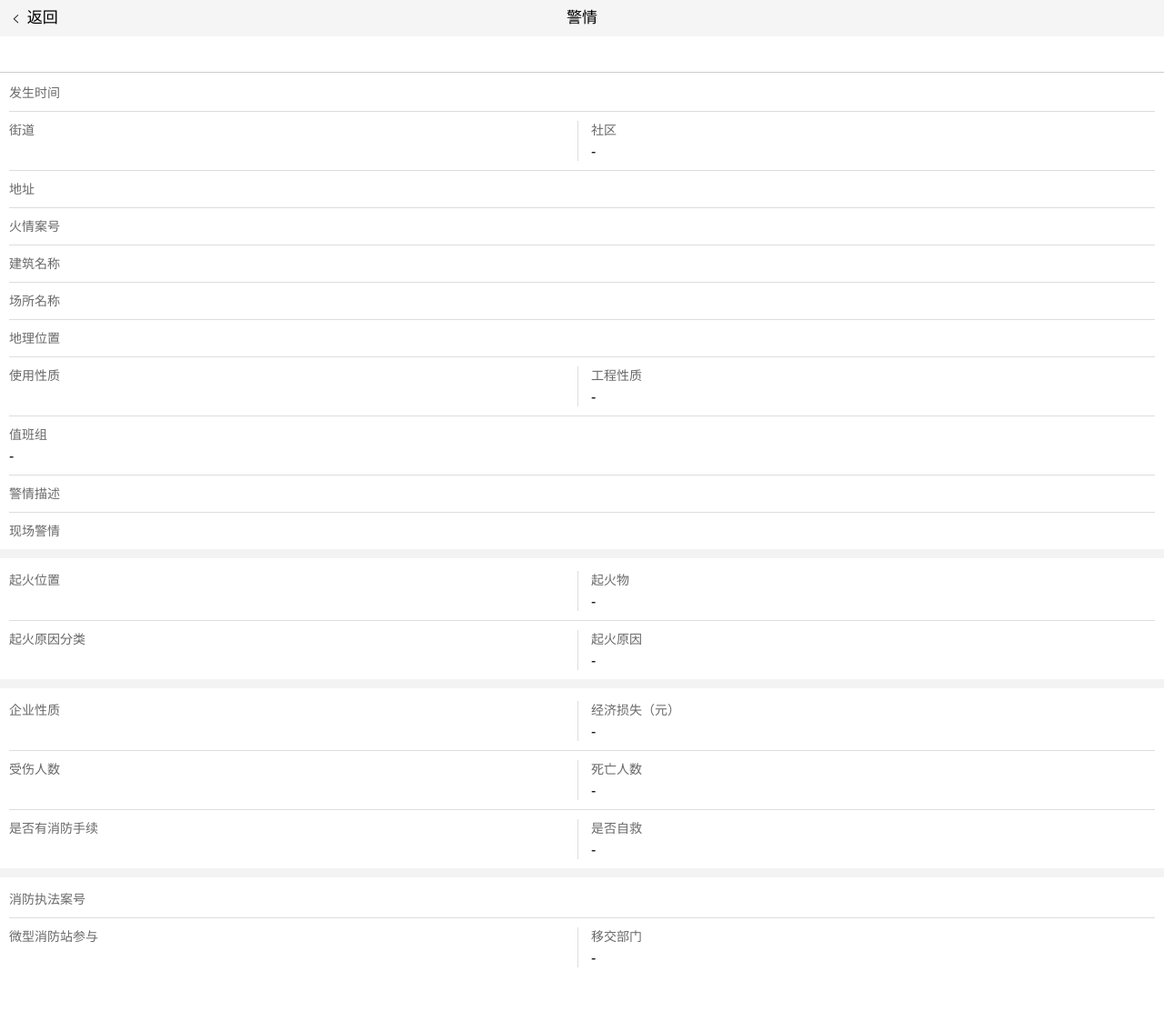
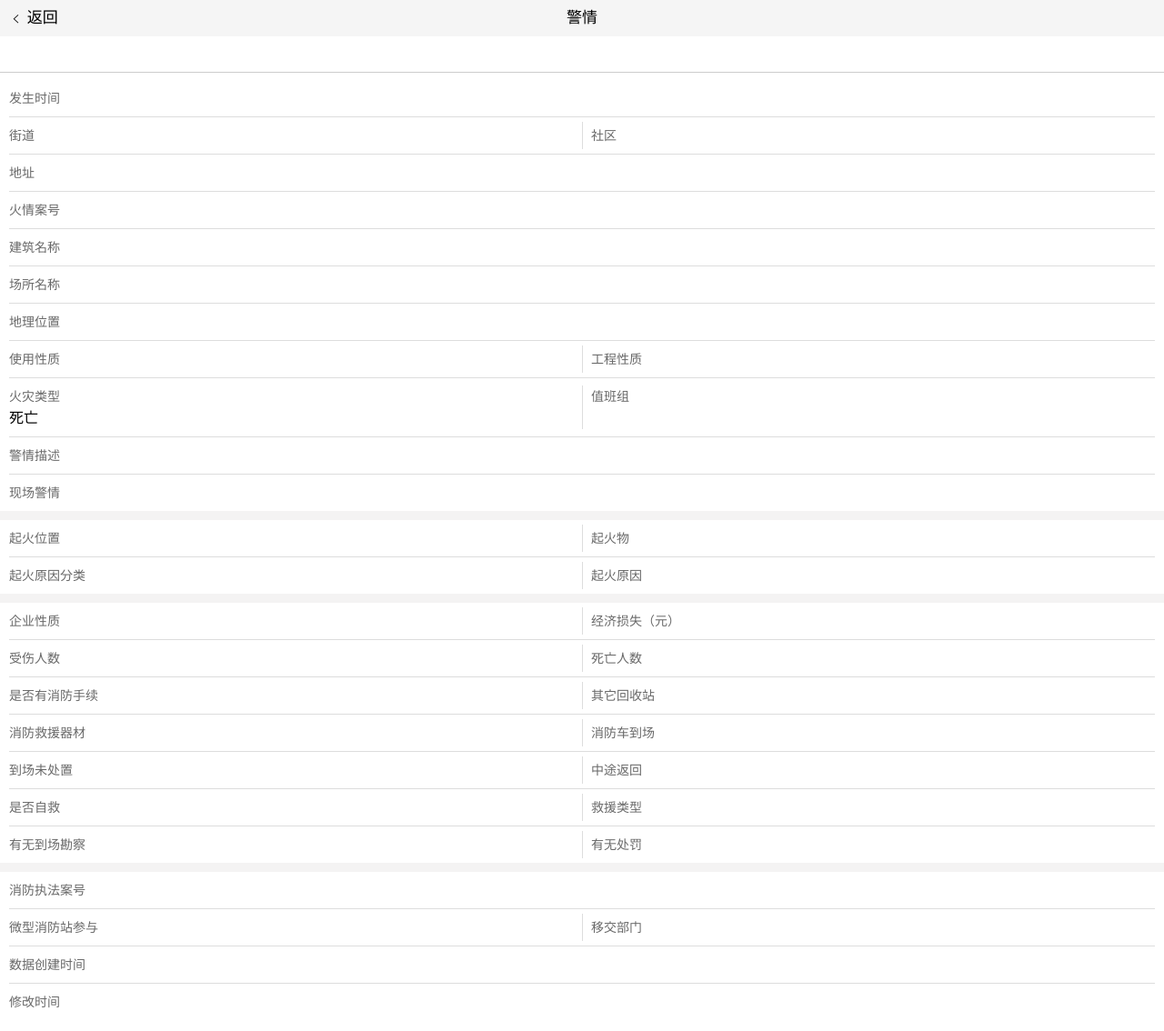
Before and after one commit to ggkbigdata-opensource/FireVisual, a Spring app: page /alarm/alarm-fire-detail in a window 1280 px wide. Shown: the part 70-1204 px from the top of the page at 91% size. Run offline with Thymeleaf, Linux system fonts and the light colour scheme; the template is opened without the code that fills it, so the values that code supplies are empty.

Commit message:
页面提交

```diff
--- a/src/main/resources/static/common/iconfont/iconfont.css
+++ b/src/main/resources/static/common/iconfont/iconfont.css
@@ -1,10 +1,10 @@
 
 @font-face {font-family: "iconfont";
-  src: url('iconfont.eot?t=1490584780588'); /* IE9*/
-  src: url('iconfont.eot?t=1490584780588#iefix') format('embedded-opentype'), /* IE6-IE8 */
-  url('iconfont.woff?t=1490584780588') format('woff'), /* chrome, firefox */
-  url('iconfont.ttf?t=1490584780588') format('truetype'), /* chrome, firefox, opera, Safari, Android, iOS 4.2+*/
-  url('iconfont.svg?t=1490584780588#iconfont') format('svg'); /* iOS 4.1- */
+  src: url('iconfont.eot?t=1491560051256'); /* IE9*/
+  src: url('iconfont.eot?t=1491560051256#iefix') format('embedded-opentype'), /* IE6-IE8 */
+  url('iconfont.woff?t=1491560051256') format('woff'), /* chrome, firefox */
+  url('iconfont.ttf?t=1491560051256') format('truetype'), /* chrome, firefox, opera, Safari, Android, iOS 4.2+*/
+  url('iconfont.svg?t=1491560051256#iconfont') format('svg'); /* iOS 4.1- */
 }
 
 .iconfont {
@@ -25,6 +25,8 @@
 
 .icon-police:before { content: "\e6a6"; }
 
+.icon-star:before { content: "\e6b9"; }
+
 .icon-hidden:before { content: "\e607"; }
 
 .icon-bar-chart:before { content: "\e626"; }
@@ -33,4 +35,6 @@
 
 .icon-region:before { content: "\e7ca"; }
 
+.icon-triangle:before { content: "\e601"; }
+
 .icon-menu:before { content: "\e600"; }
--- a/src/main/resources/static/css/style.css
+++ b/src/main/resources/static/css/style.css
@@ -810,7 +810,7 @@
 .profileBox .spaceline10 {
 	width: auto;
 	background-color: #f4f3f3;
-	margin: 0 -10px 10px;
+	margin: 0 -10px;
 }
 .profileBox .profile-items {
 	position: relative;
@@ -819,7 +819,6 @@
 	border-top: 1px solid #ddd;
 }
 .profileBox .profile-items:first-child {
-	padding-top: 2px;
 	border-top: 0;
 }
 .profileBox .profile-items.mui-col-xs-6:first-child+.mui-col-xs-6 {
@@ -829,13 +828,14 @@
 .profileBox .mui-col-xs-6+.mui-col-xs-6 {
 	padding-left: 10px;
 }
-.profileBox .mui-col-xs-6+.mui-col-xs-6:before {
+.profileBox .profile-items.mui-col-xs-12.mui-row:before {
 	content: "";
 	position: absolute;
-	left: -5px;
-	top: 5%;
+	left: 50%;
+	top: 12%;
+	display: block;
 	width: 1px;
-	height: 90%;
+	height: 76%;
 	background-color: #ddd;
 }
 .profileBox .profileTit {
--- a/src/main/resources/templates/alarm/alarm-fire-detail.html
+++ b/src/main/resources/templates/alarm/alarm-fire-detail.html
@@ -40,8 +40,7 @@
 							        	<div class="mui-col-xs-6">
 								        	<h2>社区</h2>
 								        	<p th:text="${event.blockName}"></p>
-								        	<p th:text="${event.blockName} ==''?'-':''"></p>
-								        	<p th:text="${event.blockName} ==null?'-':''"></p>
+
 								        </div>
 							        </div>
 							        <div class="mui-col-xs-12 profile-items">
@@ -72,25 +71,23 @@
 							        	<div class="mui-col-xs-6">
 								        	<h2>工程性质</h2>
 								        	<p th:text="${event.constructionType}">-</p>
-								        	<p th:text="${event.constructionType} ==''?'-':''">-</p>
-								        	<p th:text="${event.constructionType} ==null?'-':''">-</p>
+
 								        </div>
 							        </div>
 							        <div class="mui-col-xs-12 profile-items mui-row">
-							        	<!-- <div class="mui-col-xs-6">
+							        	<div class="mui-col-xs-6">
 							        		<h2>火灾类型</h2>
-							        		<p id="fType">-</p>
-								        </div> -->
+							        		<p th:text="${event.fireType} == 1? '原始':(${event.fireType}==2?'冒烟':(${event.fireType}==3?'确认':(${event.fireType}==4?'损失':(${event.fireType}==5?'受伤':'死亡'))))"></p>
+								        </div>
 							        	<div class="mui-col-xs-6">
 								        	<h2>值班组</h2>
 								        	<p th:text="${event.dutyPart}">xxx</p>
-								        	<p th:text="${event.dutyPart} ==''?'-':''">xxx</p>
-								        	<p th:text="${event.dutyPart} ==null?'-':''">xxx</p>
+
 								        </div>
 							        </div>
 							        <div class="mui-col-xs-12 profile-items">
 							        	<h2>警情描述</h2>
-							        	<p th:text="${event.description} ==''?'-':${event.description}"></p>
+							        	<p th:text="${event.description}"></p>
 							        </div>
 
 							        <div class="mui-col-xs-12 profile-items">
@@ -108,8 +105,7 @@
 							        	<div class="mui-col-xs-6">
 								        	<h2>起火物</h2>
 								        	<p th:text="${event.fireObject}">-</p>
-								        	<p th:text="${event.fireObject} ==''?'-':''">-</p>
-								        	<p th:text="${event.fireObject} ==null?'-':''">-</p>
+
 								        </div>
 							        </div>
 							        <div class="mui-col-xs-12 profile-items mui-row">
@@ -120,8 +116,7 @@
 							        	<div class="mui-col-xs-6">
 								        	<h2>起火原因</h2>
 								        	<p th:text="${event.fireReason}">-</p>
-								        	<p th:text="${event.fireReason} ==''?'-':''">-</p>
-								        	<p th:text="${event.fireReason} ==null?'-':''">-</p>
+
 								        </div>
 							        </div>
 							    </div>
@@ -135,8 +130,7 @@
 							        	<div class="mui-col-xs-6">
 								        	<h2>经济损失（元）</h2>
 							        		<p th:text="${event.loss}">10000</p>
-							        		<p th:text="${event.loss} ==''?'-':''">10000</p>
-							        		<p th:text="${event.loss} ==null?'-':''">10000</p>
+
 								        </div>
 							        </div>
 							        <div class="mui-col-xs-12 profile-items mui-row">
@@ -147,20 +141,57 @@
 							        	<div class="mui-col-xs-6">
 								        	<h2>死亡人数</h2>
 								        	<p th:text="${event.deadNum}">1</p>
-								        	<p th:text="${event.deadNum} ==''?'-':''">1</p>
-								        	<p th:text="${event.deadNum} ==null?'-':''">1</p>
+
 								        </div>
 							        </div>
 							        <div class="mui-col-xs-12 profile-items mui-row">
 							        	<div class="mui-col-xs-6">
 							        		<h2>是否有消防手续</h2>
-								        	<p th:text="${event.hasProcedure}">是</p>
+								        	<p th:text="${event.hasProcedure}"></p>
 								        </div>
 							        	<div class="mui-col-xs-6">
+								        	<h2>其它回收站</h2>
+								        	<p th:text="${event.recycleBin}"></p>
+								        </div>
+							        </div>
+							        <div class="mui-col-xs-12 profile-items mui-row">
+							        	<div class="mui-col-xs-6">
+							        		<h2>消防救援器材</h2>
+								        	<p th:text="${event.rescueEquipment}"></p>
+								        </div>
+							        	<div class="mui-col-xs-6">
+								        	<h2>消防车到场</h2>
+								        	<p th:text="${event.isArrive}"></p>
+								        </div>
+							        </div>
+							        <div class="mui-col-xs-12 profile-items mui-row">
+							        	<div class="mui-col-xs-6">
+							        		<h2>到场未处置</h2>
+								        	<p th:text="${event.isDispose}"></p>
+								        </div>
+							        	<div class="mui-col-xs-6">
+								        	<h2>中途返回</h2>
+								        	<p th:text="${event.halfwayBack}"></p>
+								        </div>
+							        </div>
+							        <div class="mui-col-xs-12 profile-items mui-row">
+							        	<div class="mui-col-xs-6">
 								        	<h2>是否自救</h2>
-								        	<p th:text="${event.selfSave}">否</p>
-								        	<p th:text="${event.selfSave} ==''?'-':''">否</p>
-							        		<p th:text="${event.selfSave} ==null?'-':''">否</p>
+								        	<p th:text="${event.selfSave}"></p>
+								        </div>
+								        <div class="mui-col-xs-6">
+							        		<h2>救援类型</h2>
+								        	<p th:text="${event.rescueType}"></p>
+								        </div>
+							        </div>
+							        <div class="mui-col-xs-12 profile-items mui-row">
+							        	<div class="mui-col-xs-6">
+								        	<h2>有无到场勘察</h2>
+								        	<p th:text="${event.isArriveProspect}"></p>
+								        </div>
+								        <div class="mui-col-xs-6">
+							        		<h2>有无处罚</h2>
+								        	<p th:text="${event.isPunish}"></p>
 								        </div>
 							        </div>
 							    </div>
@@ -173,23 +204,22 @@
 							        <div class="mui-col-xs-12 profile-items mui-row">
 							        	<div class="mui-col-xs-6">
 							        		<h2>微型消防站参与</h2>
-								        	<p th:text="${event.fireStation}">-</p>
+								        	<p th:text="${event.fireStation}"></p>
 								        </div>
 							        	<div class="mui-col-xs-6">
 								        	<h2>移交部门</h2>
-							        		<p th:text="${event.handleDepart}">-</p>
-							        		<p th:text="${event.handleDepart} ==''?'-':''">-</p>
-							        		<p th:text="${event.handleDepart} ==null?'-':''">-</p>
+							        		<p th:text="${event.handleDepart}"></p>
 								        </div>
 							        </div>
-							        <!-- <div class="mui-col-xs-12 profile-items">
+							        <div class="mui-col-xs-12 profile-items">
 							        	<h2>数据创建时间</h2>
-							        	<p id="createDate">-</p>
-							        </div> -->
-							        <!-- <div class="mui-col-xs-12 profile-items">
+							        	<p id="createDates"></p>
+							        </div>
+							        <div class="mui-col-xs-12 profile-items">
 							        	<h2>修改时间</h2>
-							        	<p id="modDate">-</p>
-							        </div> -->
+							        	<p id="modDates"></p>
+							        </div>
+							        <!-- id="modDate" -->
 							    </div>
 						    </div>
 							<!-- 内容区域 end -->
@@ -224,16 +254,15 @@
 			}
 			return str;
 		}
-
 		function init(){
+			console.log([[${event}]]);
 			//时间渲染 occ发生时间 createDate数据创建时间 modDate修改时间
 			var occ= new Date([[${event.occurTime}]]);
 			var createDate = new Date([[${event.createDate}]]);
 			var modDate = new Date([[${event.modDate}]]);
 			$('#occurTimes').text(reTime(occ,0));
-			$('#createDate').text(reTime(createDate,0));
-			$('#modDate').text(reTime(modDate,0));
-			console.log([[${event}]]);
+			$('#createDates').text(reTime(createDate,0));
+			$('#modDates').text(reTime(modDate,0));
 			//返回按钮地址
 			var streetId = [[${event.streetId}]];
 			$('#pageBack').bind('tap',function(){
@@ -241,15 +270,6 @@
                     url : [[@{/app/fireEvent/streeEvent?streetId=}]] + streetId + '&type=' + [[${event.fireType}]]
                   });
     		});
-			//火灾类型
-			var fType = ['原始','冒烟','确认','损失','受伤','死亡'];
-			for(var i=0;i<fType.length;i++){
-				if([[${event.fireType}]] == i+1){
-					$('#fType').text(fType[i]);
-					break;
-				}
-			}
-
 		}
 		init();
 	</script>
--- a/src/main/resources/templates/index/index.html
+++ b/src/main/resources/templates/index/index.html
@@ -42,7 +42,7 @@
                                     class="iconfont icon-police"></i>执法</a></li>
                             <li><a th:href="@{/app/statistical}"><i
                                     class="iconfont icon-bar-chart"></i>数据统计</a></li>
-                            <!-- <li><a href="#"><i class="iconfont icon-star"></i>重点单位信息</a></li> -->
+                            <li><a href="#"><i class="iconfont icon-star"></i>重点单位信息</a></li>
                         </ul>
                         <!-- 内容区域 end -->
                     </div>
--- a/src/main/resources/templates/layouts/layout.html
+++ b/src/main/resources/templates/layouts/layout.html
@@ -42,7 +42,7 @@
                     <li><a th:href="@{/app/statistical}">
                             <i class="iconfont icon-bar-chart"></i>数据统计
                         </a></li>
-                    <!-- <li><a href="#"><i class="iconfont icon-star"></i>重点单位信息</a></li> -->
+                    <li><a href="#"><i class="iconfont icon-star"></i>重点单位信息</a></li>
                 </ul>
             </div>
         </div>
```
Also changed, not shown: src/main/resources/static/common/iconfont/iconfont.js (+12 -0 lines), src/main/resources/templates/lawEnforcement/lawEnforcement-fire-detail.html (+19 -18 lines), src/main/resources/static/common/iconfont/iconfont.svg, src/main/resources/static/common/iconfont/iconfont.ttf, src/main/resources/static/common/iconfont/iconfont.woff, 1 other file.
